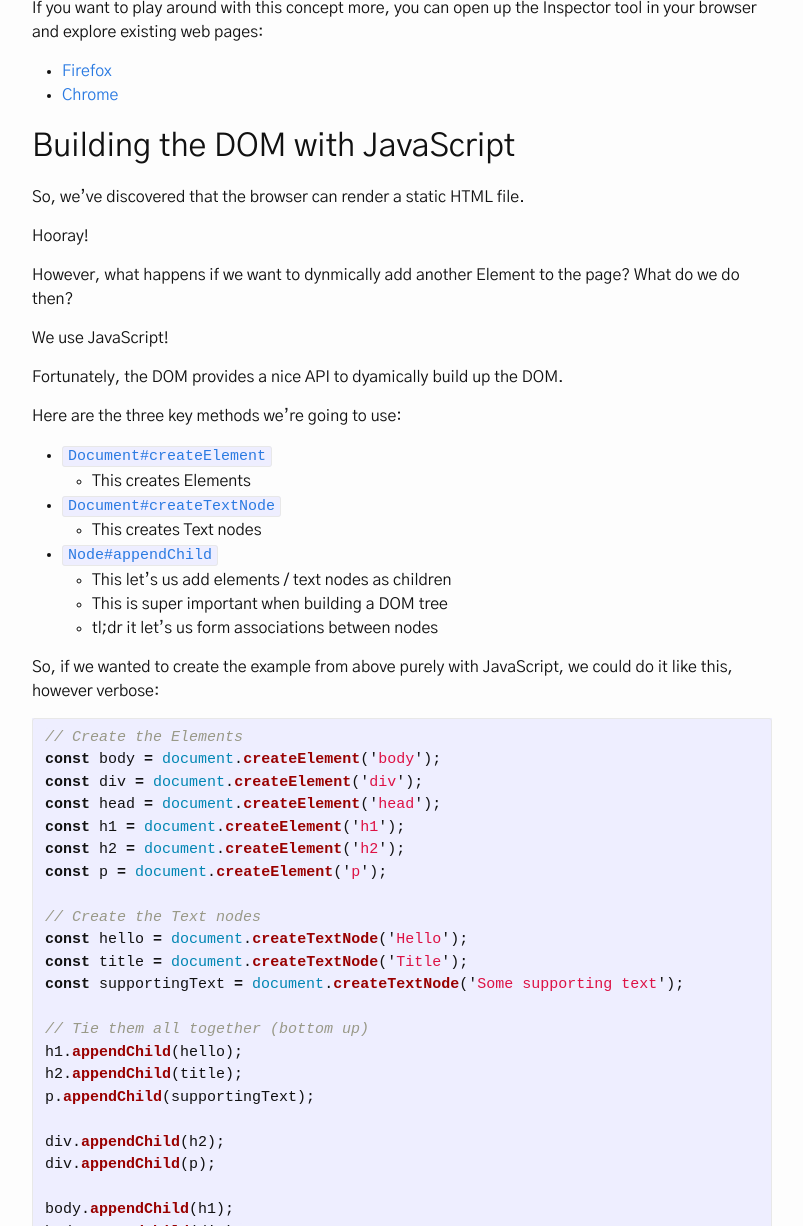
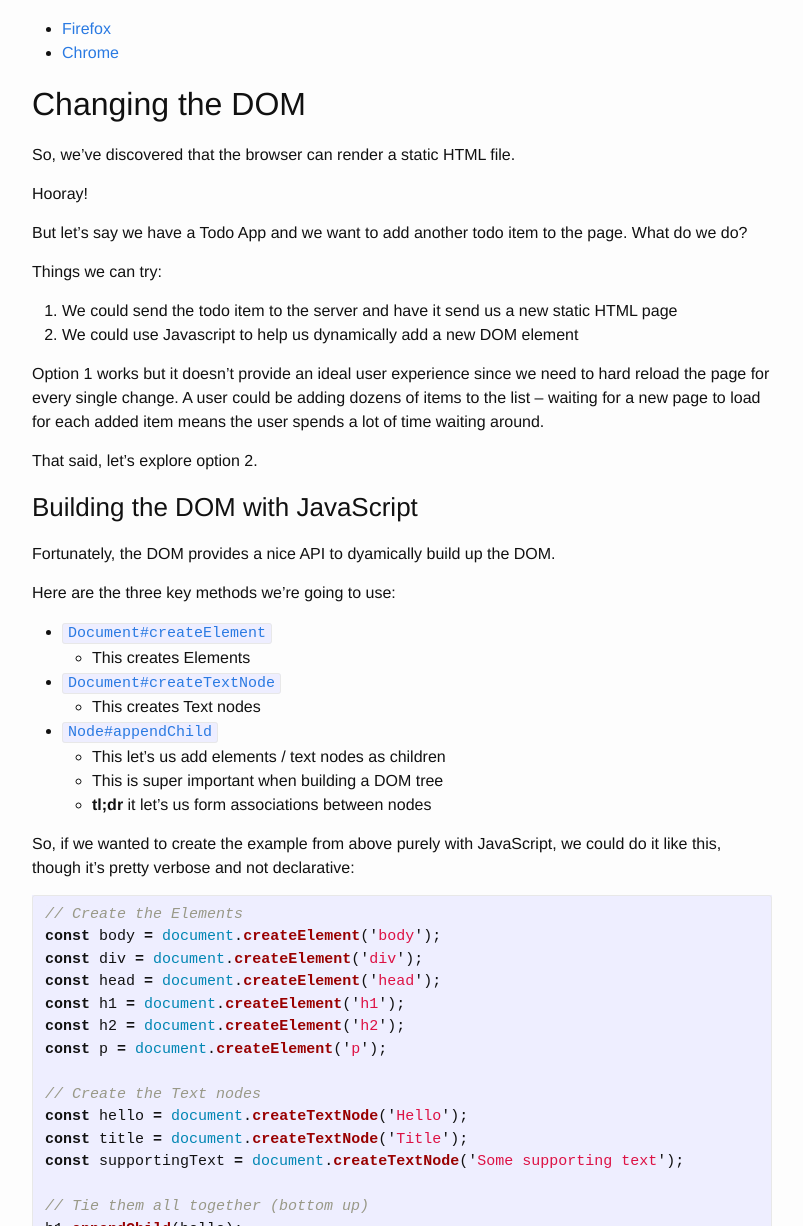
Before and after one commit to waltertan12/blog, a Jekyll site: the page built from _posts/2018-05-01-how-to-frontend-part-1.md, in a window 1280 px wide and 1400 px high, scrolled down 1090 px, cut to the strip 174-1400 px from the top of the window. Shown: the whole strip, without its empty margins (238-1041 px from the left). Built offline with Jekyll 4.4.1, drawn with Linux system fonts in a browser that asks for light colours; some web fonts are replaced; some of the changed text lies outside the part shown.

Commit message:
Edit and rename frontend blogpost

````diff
--- a/_posts/2018-05-01-how-to-frontend-view-library-part-1.md
+++ b/_posts/2018-05-01-how-to-frontend-part-1.md
@@ -36,26 +36,33 @@ The browser will create the following DOM tree
        text    text
 ```
 
-The HTML tags (div, head, body, etc) get turned into an [Element](https://developer.mozilla.org/en-US/docs/Web/API/Element) and the text ("Hello", "Title", etc) turns into a [Text](https://developer.mozilla.org/en-US/docs/Web/API/Text).
+The HTML tags (div, head, body, etc) get turned into an [Element](https://developer.mozilla.org/en-US/docs/Web/API/Element) and the text ("Hello", "Title", etc) turns into a [Text](https://developer.mozilla.org/en-US/docs/Web/API/Text) node.
 
 The final result of this is a something that looks like this:
 
-<p data-height="300" data-theme-id="dark" data-slug-hash="zjwGdw" data-default-tab="result" data-user="waltertan12" data-embed-version="2" data-pen-title="zjwGdw" class="codepen">See the Pen <a href="https://codepen.io/waltertan12/pen/zjwGdw/">zjwGdw</a> by Walter Tan (<a href="https://codepen.io/waltertan12">@waltertan12</a>) on <a href="https://codepen.io">CodePen</a>.</p>
+<p data-height="450" data-theme-id="dark" data-slug-hash="zjwGdw" data-default-tab="html,result" data-user="waltertan12" data-embed-version="2" data-pen-title="zjwGdw" class="codepen">See the Pen <a href="https://codepen.io/waltertan12/pen/zjwGdw/">zjwGdw</a> by Walter Tan (<a href="https://codepen.io/waltertan12">@waltertan12</a>) on <a href="https://codepen.io">CodePen</a>.</p>
 <script src="https://static.codepen.io/assets/embed/ei.js"></script>
 
 If you want to play around with this concept more, you can open up the Inspector tool in your browser and explore existing web pages:
 - [Firefox](https://developer.mozilla.org/en-US/docs/Tools/Page_Inspector/How_to/Open_the_Inspector)
 - [Chrome](https://developer.chrome.com/devtools#dom-and-styles)
 
-## Building the DOM with JavaScript
+## Changing the DOM
 So, we've discovered that the browser can render a static HTML file.
 
 Hooray!
 
-However, what happens if we want to dynmically add another Element to the page? What do we do then?
+But let's say we have a Todo App and we want to add another todo item to the page. What do we do?
 
-We use JavaScript!
+Things we can try:
+1. We could send the todo item to the server and have it send us a new static HTML page
+2. We could use Javascript to help us dynamically add a new DOM element
 
+Option 1 works but it doesn't provide an ideal user experience since we need to hard reload the page for every single change. A user could be adding dozens of items to the list -- waiting for a new page to load for each added item means the user spends a lot of time waiting around.
+
+That said, let's explore option 2.
+
+### Building the DOM with JavaScript
 Fortunately, the DOM provides a nice API to dyamically build up the DOM.
 
 Here are the three key methods we're going to use:
@@ -66,9 +73,9 @@ Here are the three key methods we're going to use:
 - [`Node#appendChild`](https://developer.mozilla.org/en-US/docs/Web/API/Node/appendChild)
   - This let's us add elements / text nodes as children
   - This is super important when building a DOM tree
-  - tl;dr it let's us form associations between nodes
+  - **tl;dr** it let's us form associations between nodes
 
-So, if we wanted to create the example from above purely with JavaScript, we could do it like this, however verbose:
+So, if we wanted to create the example from above purely with JavaScript, we could do it like this, though it's pretty verbose and not declarative:
 ```javascript
 // Create the Elements
 const body = document.createElement('body');
@@ -97,21 +104,22 @@ body.appendChild(div);
 
 If you run that code in the console of your browser, you'll be able to see that we've successfully recreated the same DOM tree.
 
-<p data-height="300" data-theme-id="dark" data-slug-hash="VxbLGE" data-default-tab="js,result" data-user="waltertan12" data-embed-version="2" data-pen-title="Dynamic DOM Example" data-editable="true" class="codepen">See the Pen <a href="https://codepen.io/waltertan12/pen/VxbLGE/">Dynamic DOM Example</a> by Walter Tan (<a href="https://codepen.io/waltertan12">@waltertan12</a>) on <a href="https://codepen.io">CodePen</a>.</p>
+<p data-height="450" data-theme-id="dark" data-slug-hash="VxbLGE" data-default-tab="js,result" data-user="waltertan12" data-embed-version="2" data-pen-title="Dynamic DOM Example" data-editable="true" class="codepen">See the Pen <a href="https://codepen.io/waltertan12/pen/VxbLGE/">Dynamic DOM Example</a> by Walter Tan (<a href="https://codepen.io/waltertan12">@waltertan12</a>) on <a href="https://codepen.io">CodePen</a>.</p>
 <script src="https://static.codepen.io/assets/embed/ei.js"></script>
 
-And now, if we ever wanted to add an Element, say for a todo list, we'd be able to do it.
+And now, back to the todo list, if we ever wanted to add an Element, we can simply call upon the Document and Node API to dynamically add elements.
 
 Checkout the following example:
 
-<p data-height="300" data-theme-id="dark" data-slug-hash="PemPWP" data-default-tab="js,result" data-user="waltertan12" data-embed-version="2" data-pen-title="Dynamic DOM Example 2" class="codepen">See the Pen <a href="https://codepen.io/waltertan12/pen/PemPWP/">Dynamic DOM Example 2</a> by Walter Tan (<a href="https://codepen.io/waltertan12">@waltertan12</a>) on <a href="https://codepen.io">CodePen</a>.</p>
+<p data-height="450" data-theme-id="dark" data-slug-hash="PemPWP" data-default-tab="js,result" data-user="waltertan12" data-embed-version="2" data-pen-title="Dynamic DOM Example 2" class="codepen">See the Pen <a href="https://codepen.io/waltertan12/pen/PemPWP/">Dynamic DOM Example 2</a> by Walter Tan (<a href="https://codepen.io/waltertan12">@waltertan12</a>) on <a href="https://codepen.io">CodePen</a>.</p>
 <script src="https://static.codepen.io/assets/embed/ei.js"></script>
 
 ## Take Aways
-We've (sort of) learned what the DOM is and how we are able to dynamically build the DOM using JavaScript. This can provide a better user experience than a hard-reload another HTML document.
-
-However, building the DOM with JavaScript is a little bit verbose.
+- We've (sort of) learned what the DOM is
+- We know how to dynamically build up the DOM using JavaScript
+  - This can provide a better user experience than a hard-reload another HTML document.
+  - However, building the DOM with JavaScript is a little bit verbose.
 
 The next post will introduce virtualization of the DOM and some better ways of dynamically building the DOM.
 
-- Walter
+Walter
--- a/css/main.scss
+++ b/css/main.scss
@@ -2,7 +2,7 @@
 # Only the main Sass file needs front matter (the dashes are enough)
 ---
 @charset "utf-8";
-@import url('https://fonts.googleapis.com/css?family=Gothic+A1');
+@import url('https://fonts.googleapis.com/css?family=Gothic+1');
 
 // Our variables
 $base-font-family: 'Gothic A1', Helvetica, sans-serif;
````
Also changed, not shown: other parts of _posts/2018-05-01-how-to-frontend-part-1.md (+1 -1 lines).
